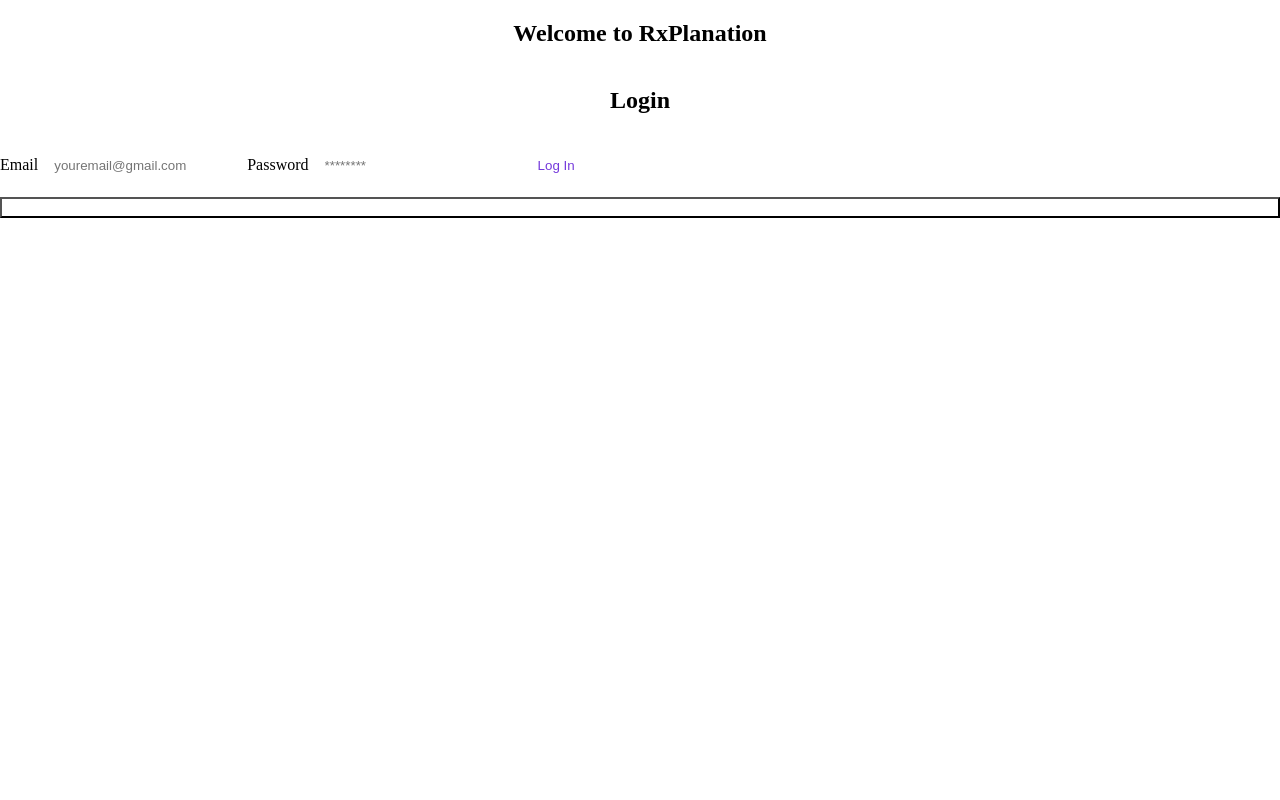
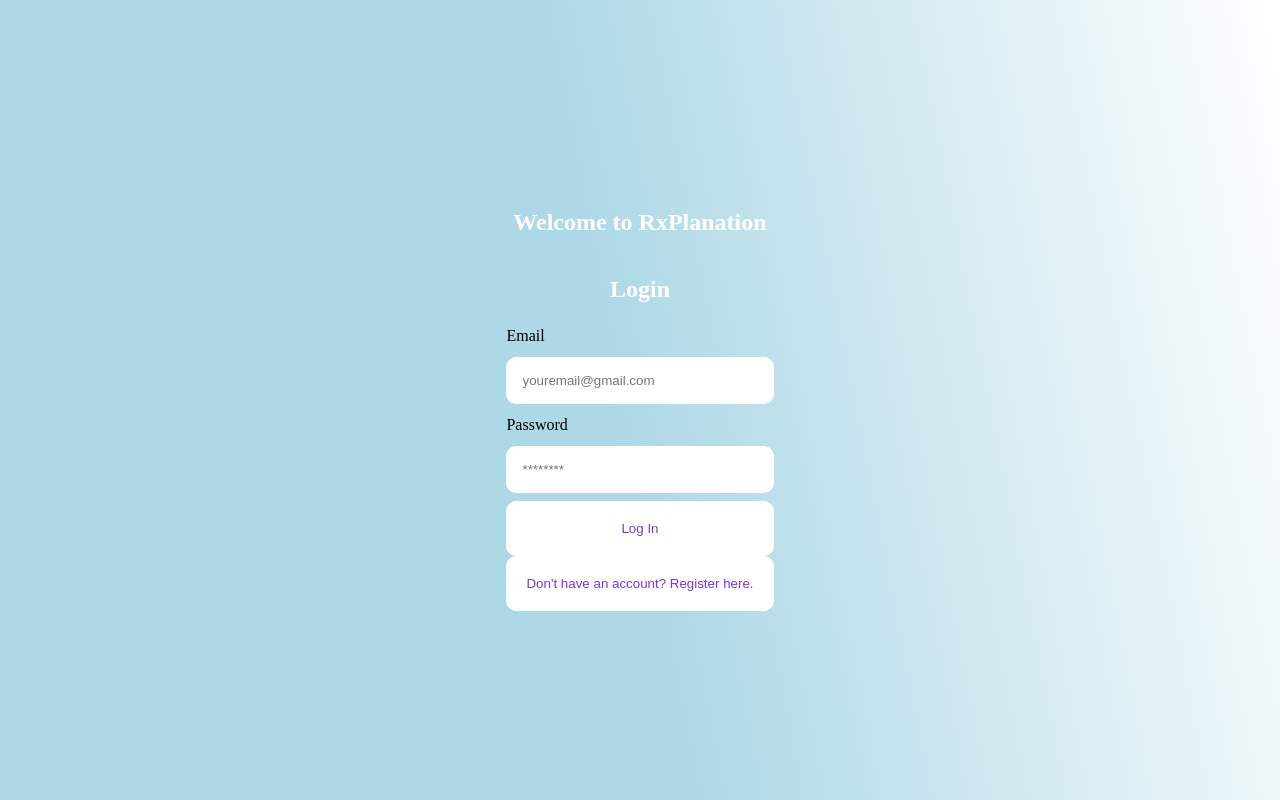
Before and after one commit to elginli/HackMerced, a React (Create React App) app in the folder client/: page / in a window 1280 px wide. Built offline with nearby package versions, Linux system fonts and the light colour scheme.

Commit message:
fixed login?

```diff
--- a/client/src/Components/Navbar/Navbar.css
+++ b/client/src/Components/Navbar/Navbar.css
@@ -1,12 +1,14 @@
 #google_translate_element{
     left: 2rem;
     padding:0 20px ;
-    size:2rem;
-    max-width:100% !important;
+    size:5px;
+    font-size:12px;
+
+
 }
 
 
-.navbar {
+.Navbar.navbar {
     top: 0px !important;
     background-color: #060b26;
     height: 80px;
@@ -88,7 +90,7 @@
 
   }
 
-  span {
+   span {
     margin-left: 16px;
     color:black;
   }
--- a/client/src/Components/Navbar/Navbar.tsx
+++ b/client/src/Components/Navbar/Navbar.tsx
@@ -13,8 +13,10 @@ function Navbar() {
 
   return (
     <>
+
       <IconContext.Provider value={{ color: '#fff' }}>
-        <div className='navbar'>
+      <div className="Navbar">
+        <div className='Navbar navbar'>
             <div id="google_translate_element"></div>
           <Link to='#' className='menu-bars'>
             <FaIcons.FaBars onClick={showSidebar} />
@@ -40,7 +42,9 @@ function Navbar() {
             })}
           </ul>
         </nav>
+        </div>
       </IconContext.Provider>
+
     </>
   );
 }
--- a/client/src/Pages/Login/Login.css
+++ b/client/src/Pages/Login/Login.css
@@ -1,6 +1,6 @@
 /*css for Login/Register */
 
-.Login {
+.Login{
   text-align: center;
   display: flex;
   min-height: 100vh;
@@ -10,24 +10,25 @@
   background-image: linear-gradient(79deg, lightblue, lightblue 48%, white);
 }
 
-.Login-auth-form-container, .Login-login-form, .Login-register-form {
+.auth-form-container, .login-form, .register-form {
   display: flex;
   flex-direction: column;
 }
 
-.Login-label {
+ .Login label {
   text-align: left;
   padding: 0.25rem 0;
+  color:black;
 }
 
-.Login-input {
+ .Login input {
   margin: 0.5rem 0;
   padding: 1rem;
   border: none;
   border-radius: 10px;
 }
 
-.Login-button {
+.Login button {
   border: none;
   background-color: white;
   padding: 20px;
@@ -36,11 +37,11 @@
   color: #7439db;
 }
 
-.Login-button:hover {
+.Login button:hover {
   background-color: lightblue; /* Darken button background color on hover */
 }
 
-.Login-link-btn {
+.Login.link-btn {
   background: none;
   color: white;
   text-decoration: underline;
--- a/client/src/Pages/Login/LoginPage.tsx
+++ b/client/src/Pages/Login/LoginPage.tsx
@@ -19,17 +19,19 @@ export const Login: React.FC<LoginProps> = (props) => {
   }
 
   return (
-    <div className="Login-auth-form-container">
+    <div className="Login">
+    <div className="auth-form-container">
       <h2>Welcome to RxPlanation</h2>
       <h2>Login</h2>
-      <form className="Login-auth-form" onSubmit={handleSubmit}>
-        <label className="Login-label" htmlFor="email">Email</label>
-        <input className="Login-input" value={email} onChange={(e) => setEmail(e.target.value)} type="email" placeholder="youremail@gmail.com" id="email" name="email" />
-        <label className="Login-label" htmlFor="password">Password</label>
-        <input className="Login-input" value={pass} onChange={(e) => setPass(e.target.value)} type="password" placeholder="********" id="password" name="password" />
-        <button className="Login-button" type="submit">Log In</button>
+      <form className="login-form" onSubmit={handleSubmit}>
+        <label className="" htmlFor="email">Email</label>
+        <input className="" value={email} onChange={(e) => setEmail(e.target.value)} type="email" placeholder="youremail@gmail.com" id="email" name="email" />
+        <label className="" htmlFor="password">Password</label>
+        <input className="" value={pass} onChange={(e) => setPass(e.target.value)} type="password" placeholder="********" id="password" name="password" />
+        <button className="" type="submit">Log In</button>
       </form>
-      <button className="Login-link-btn" onClick={() => props.onFormSwitch('register')}>Don't have an account? Register here.</button>
+      <button className="link-btn" onClick={() => props.onFormSwitch('register')}>Don't have an account? Register here.</button>
+    </div>
     </div>
   )
 }
--- a/client/src/Pages/Login/Register.tsx
+++ b/client/src/Pages/Login/Register.tsx
@@ -22,6 +22,7 @@ export const Register: React.FC<RegisterProps> = (props) => {
     }
 
     return (
+        <div className="Login">
         <div className="auth-form-container">
             <h2>Register</h2>
             <form className="register-form" onSubmit={handleSubmit}>
@@ -35,5 +36,6 @@ export const Register: React.FC<RegisterProps> = (props) => {
             </form>
             <button className="link-btn" onClick={() => props.onFormSwitch('login')}>Already have an account? Login here.</button>
         </div>
+        </div>
     )
 }
```
